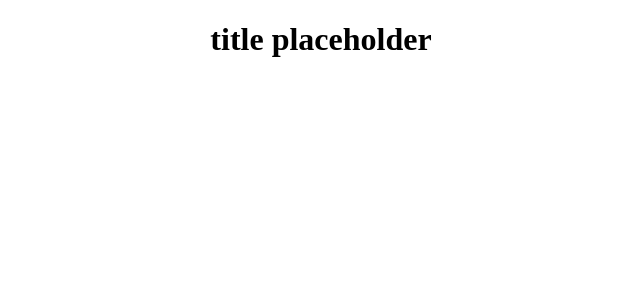
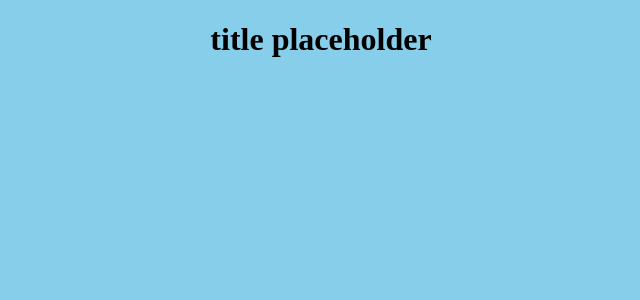
Before and after one commit to jasminealee/site-rebuild, an Angular app: page / in a window 1280 px wide. Shown: the top 300 px of the page, without its empty margins (319-959 px from the left). Built offline with nearby package versions, Linux system fonts and the light colour scheme.

Commit message:
body on webpage is blue. earlier commit for a blue background was not inputted correctly into styles.css

```diff
--- a/src/styles.css
+++ b/src/styles.css
@@ -1,4 +1,4 @@
 /* You can add global styles to this file, and also import other style files */
-background {
-  color: skyblue;
+body {
+  background-color: skyblue;
 }
```
